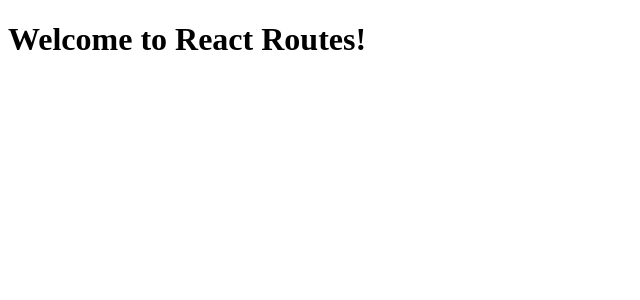
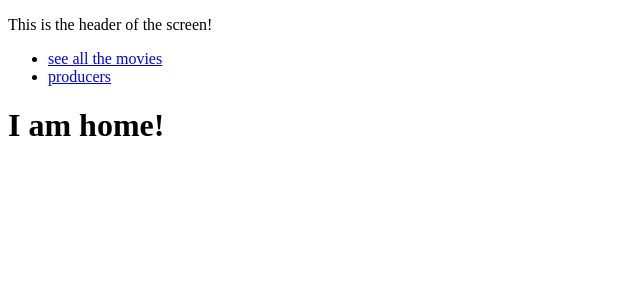
Before and after one commit to a-JAVA-chip-frappuccino/Phase-2-React-Router, a React (Create React App) app: page / in a window 1280 px wide. Shown: the top 300 px of the page, without its empty margins (0-640 px from the left). Built offline with nearby package versions, Linux system fonts and the light colour scheme.

Commit message:
good coding practices???? woweeee

```diff
--- /dev/null
+++ b/src/components/Actor2.js
@@ -0,0 +1,11 @@
+import React from "react";
+
+function Actor2() {
+
+    console.log("this is actor 2's component");
+    return (
+        <></>
+    )
+}
+
+export default Actor2;
--- a/src/components/App.js
+++ b/src/components/App.js
@@ -1,12 +1,39 @@
 import React from "react";
-import { BrowserRouter, Routes, Route } from "react-router-dom";
+import { Routes, Route } from "react-router-dom";
+
+import Header from "./Header"
+import Actor from "./Actor";
+import Actor2 from "./Actor2";
+import Actors from "./Actors";
+import Home from "./Home";
+import Producers from "./Producers";
+import Movies from "./Movies";
+import Movie from "./Movie";
 
 function App() {
 
+    const favoriteProducer = "Jane Smith";
+
+    const moviesArr = ["All Quiet on the Western Front", "Fail Safe"]
+
+    const actorArr = ["Salma Hayak", "Leo"]
+
     return (
-        <>
-            <h1>Welcome to React Routes!</h1>
-        </>
+            <Routes>
+                <Route path = '/' element = { <Home /> } />
+                <Route path = '/actors'>
+                    <Route index element = { <Actors actorArr = { actorArr } /> } />
+                    <Route exact path = '1' element = { <Actor /> } />
+                    <Route exact path = '2' element = { <Actor2 /> } />
+                </Route>
+                <Route path = '/producers' element = { <Producers favoriteProducer = { favoriteProducer} /> } />
+                <Route path = '/movies' element = { <Movies /> } />
+                <Route path = '/movies/1' element = { <Movie /> } />
+                <Route path = '/movies'>
+                    <Route index element = { <Movies/> } />
+                    <Route exact path = '1' element = { <Movie moviesArr = {moviesArr} /> } />
+                </Route>
+            </Routes>
     )
 }
 
--- /dev/null
+++ b/src/components/Header.js
@@ -0,0 +1,23 @@
+import React from "react";
+import { Link } from "react-router-dom";
+
+function Header() {
+    return (
+        <>
+            <p>This is the header of the screen!</p>
+
+            <nav>
+                <ul>
+                    <li>
+                        <Link to = '/movies'>see all the movies</Link>
+                    </li>
+                    <li>
+                        <Link to = '/producers'>producers</Link>
+                    </li>
+                </ul>
+            </nav>
+        </>
+    )
+}
+
+export default Header;
--- a/src/components/Home.js
+++ b/src/components/Home.js
@@ -0,0 +1,15 @@
+import React from "react";
+
+import Header from "./Header";
+
+function Home() {
+
+    return (
+        <div>
+            <Header />
+            <h1>I am home!</h1>
+        </div>
+    )
+}
+
+export default Home;
--- a/src/components/Movie.js
+++ b/src/components/Movie.js
@@ -0,0 +1,14 @@
+import React from "react";
+
+function Movie( {moviesArr} ) {
+
+    const movie = moviesArr[0]
+
+    return (
+        <>
+            <p>We should go to the theatre and watch {movie} tomorrow night!</p>
+        </>
+    )
+}
+
+export default Movie;
--- a/src/components/Movies.js
+++ b/src/components/Movies.js
@@ -0,0 +1,13 @@
+import React from "react";
+import { Link } from "react-router-dom";
+
+function Movies() {
+    return (
+        <>
+            <Link to = 'allquiet'>take me to a single movie</Link>
+            <p>This is the MOVIES component!</p>
+        </>
+    )
+}
+
+export default Movies;
--- a/src/components/Producers.js
+++ b/src/components/Producers.js
@@ -0,0 +1,14 @@
+import React from "react";
+
+function Producers( {favoriteProducer} ) {
+
+    console.log(favoriteProducer)
+
+    return (
+        <div>
+            <h1>My favorite producer is {favoriteProducer}</h1>
+        </div>
+    )
+}
+
+export default Producers;
--- a/src/index.js
+++ b/src/index.js
@@ -1,7 +1,16 @@
 import React from "react";
 import ReactDOM from "react-dom/client";
+import { BrowserRouter } from "react-router-dom";
 
 import App from './components/App'
 
+function Router() {
+    return (
+        <BrowserRouter>
+            <App />
+        </BrowserRouter>
+    )
+}
+
 const root = ReactDOM.createRoot(document.querySelector('#root'))
-root.render(<App />)
+root.render(<Router />)
```
Also changed, not shown: src/components/Actor.js (+12 -0 lines), src/components/Actors.js (+12 -0 lines), 1 other file (tests, documents, lock files or other folders).
